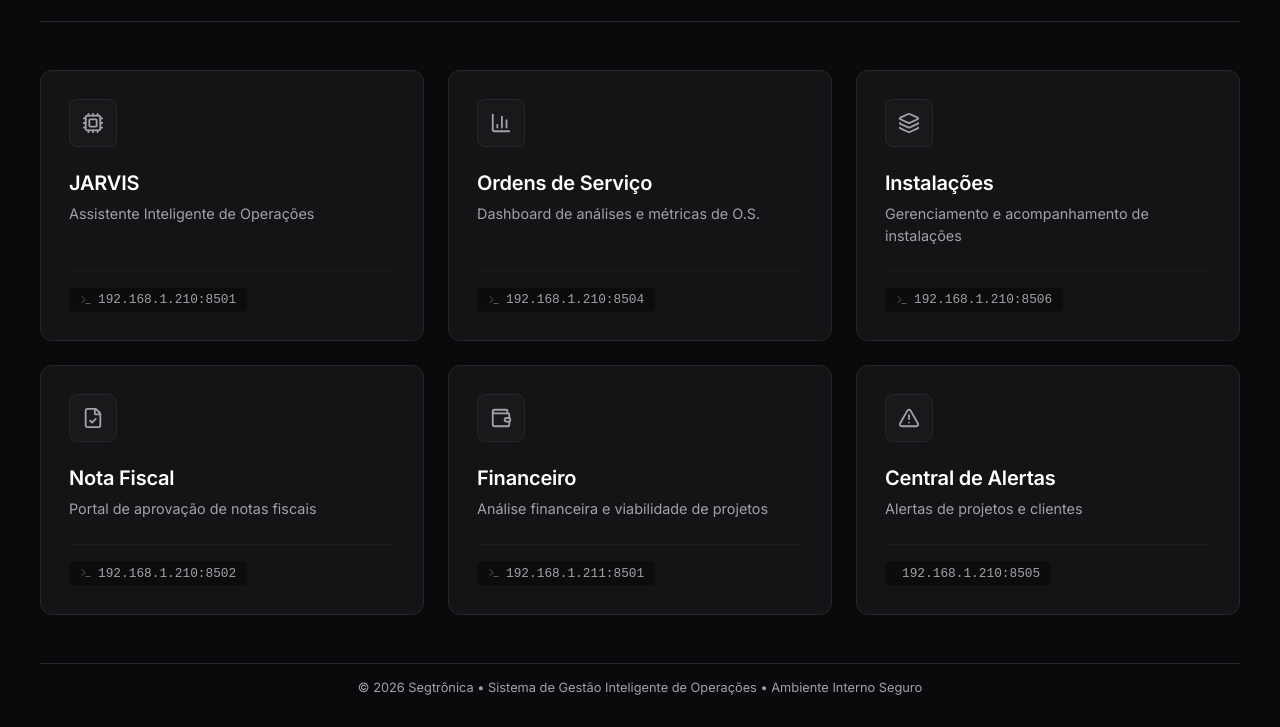
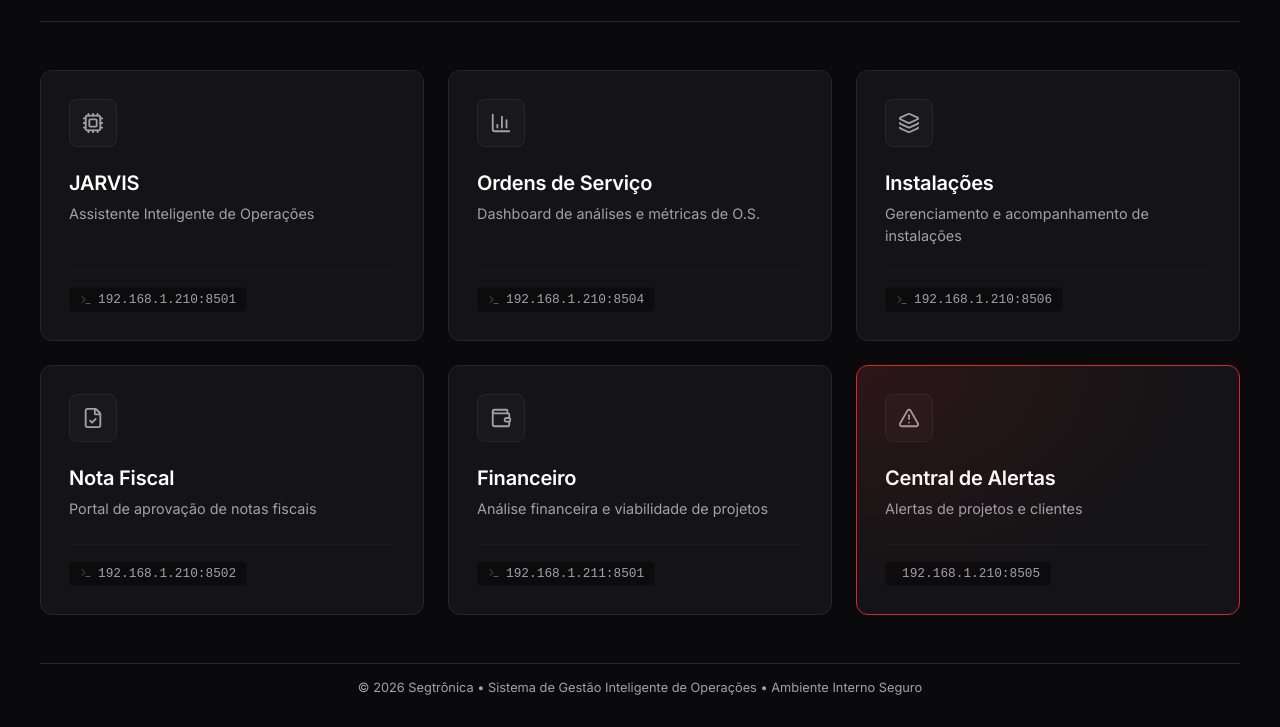
Before and after one commit to SEGTRONICA/segtronica.github.io, a plain HTML site: page index.html in a window 1280 px wide. Shown: the part 173-900 px from the top of the page. Drawn offline with nearby package versions, Linux system fonts and the light colour scheme.

Commit message:
Update style.css

```diff
--- a/style.css
+++ b/style.css
@@ -232,3 +232,23 @@ body {
         display: none;
     }
 }
+
+/* ── Central de Alertas ─────────────────────────── */
+.alert-panel {
+    border: 1.5px solid #dc2626;
+    position: relative;
+    overflow: hidden;
+}
+
+.alert-panel::before {
+    content: '';
+    position: absolute;
+    inset: 0;
+    background: radial-gradient(ellipse at top left, rgba(220, 38, 38, 0.12) 0%, transparent 65%);
+    pointer-events: none;
+    border-radius: inherit;
+}
+
+.alert-panel:hover {
+    border-color: #ef4444;
+}
```
